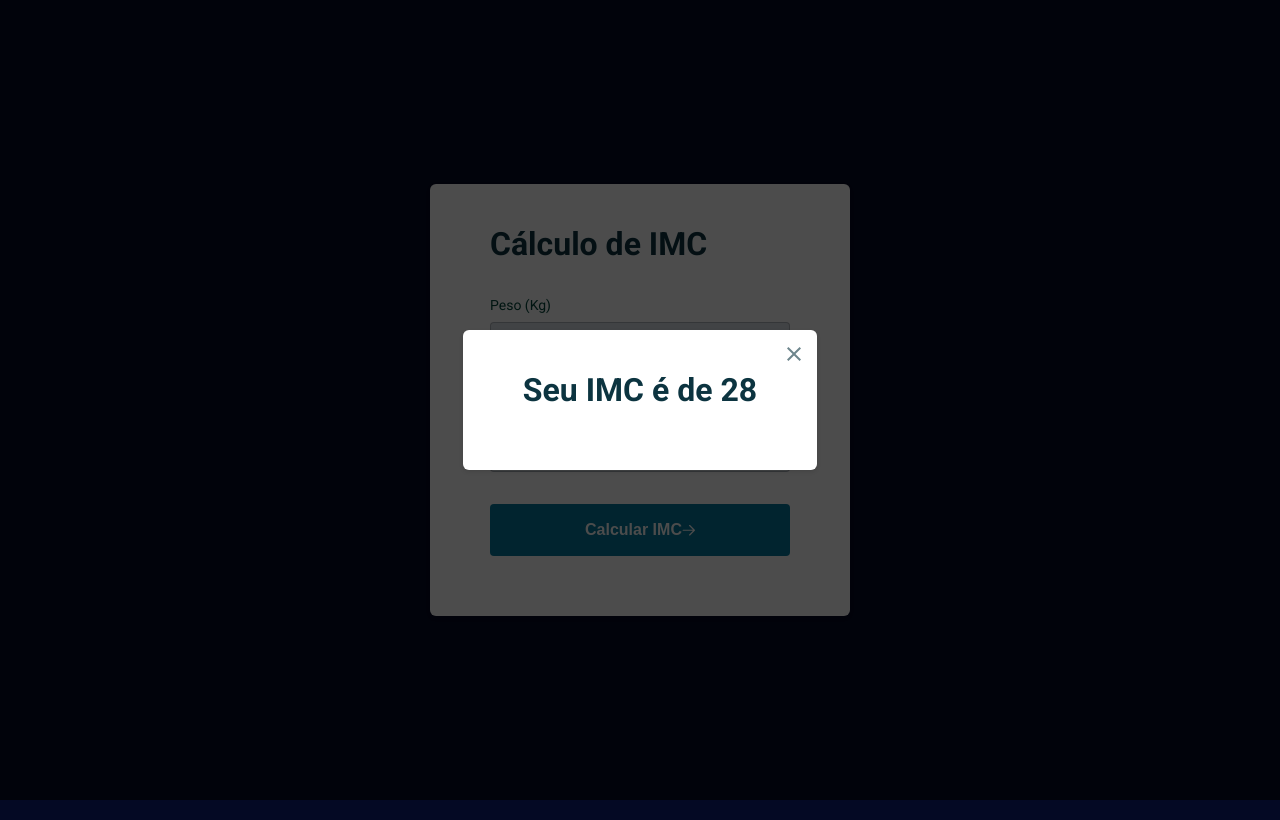
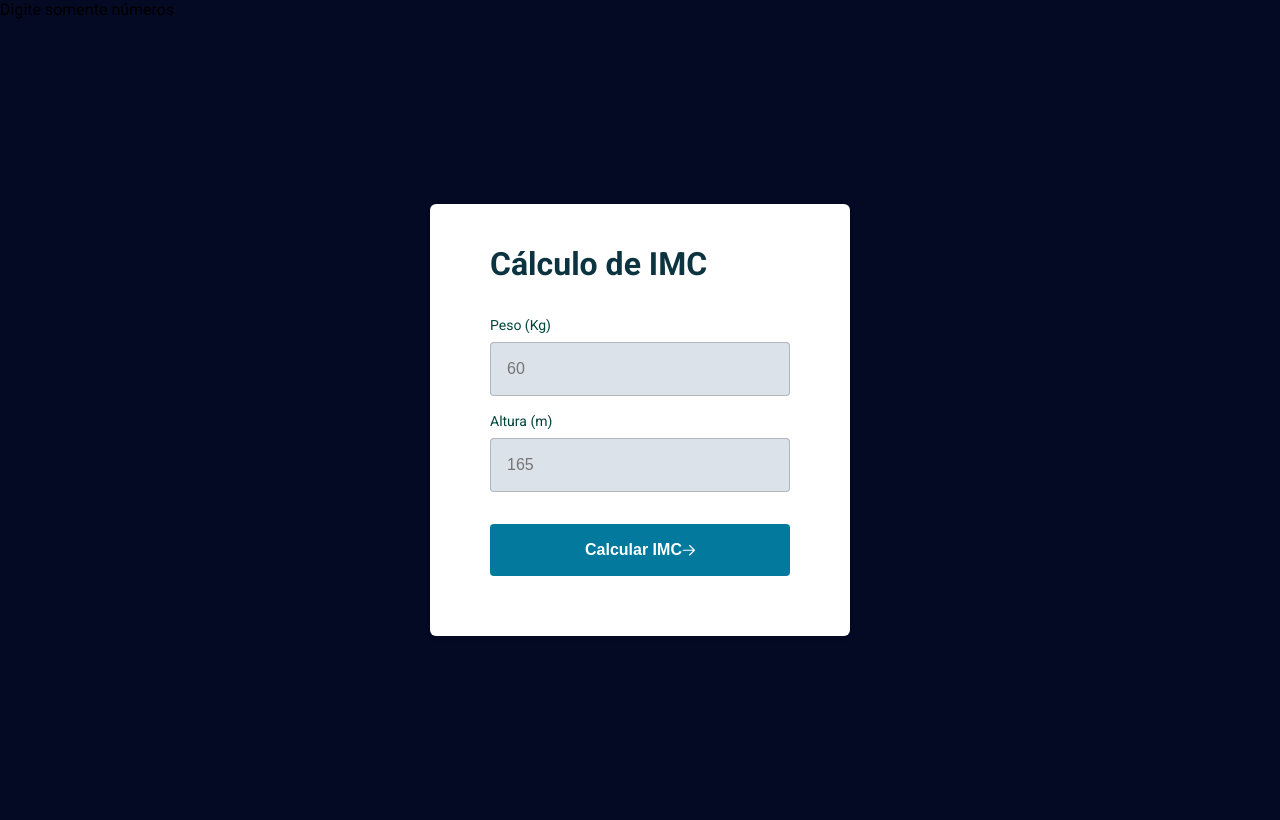
Before and after one commit to fernandadiasm/imc, a plain HTML site: page index.html in a window 1280 px wide. Drawn offline with Linux system fonts and the light colour scheme.

Commit message:
feat: :sparkles: adiciona mensagem de error

```diff
--- a/index.html
+++ b/index.html
@@ -21,6 +21,10 @@
 </head>
 
 <body>
+    <div class="alert-error">
+        Digite somente números
+    </div>
+
     <div class="container">
 
         <main class="card">
@@ -28,19 +32,13 @@
                 <h1 class="title"> Cálculo de IMC</h1>
                 <div class="input-wrapper">
                     <label for="weight">Peso (Kg)</label>
-                    <input
-                    type="text"
-                    id="weight"
-                    placeholder="60"/>
+                    <input type="text" id="weight" placeholder="60" />
 
                 </div>
 
                 <div class="input-wrapper">
                     <label for="height">Altura (m)</label>
-                    <input
-                    type="text"
-                    id="height"
-                    placeholder="165"/>
+                    <input type="text" id="height" placeholder="165" />
                 </div>
 
                 <button type="submit">
@@ -52,13 +50,14 @@
         </main>
     </div>
 
-    <div class="modal-wrapper open">
+    <div class="modal-wrapper">
         <div class="modal card">
             <h2 class="title">
                 <button class="close">
                     <img src="./assets/close.svg" alt="imagem para fechar o popup">
                 </button>
-                Seu IMC é de 28</h2>
+                Seu IMC é de 28
+            </h2>
         </div>
     </div>
 </body>
```
